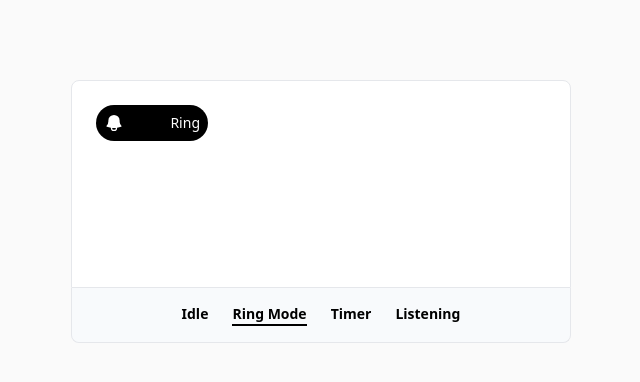
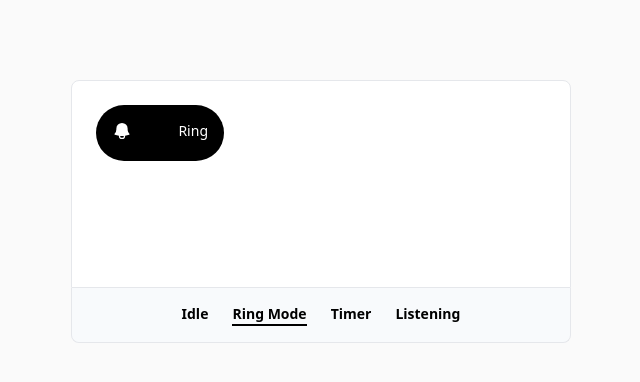
Before and after one commit to NikoSoder/dynamic-island, a React (Vite) app: page / in a window 1280 px wide. Both pictures are taken after a click on the button "Ring Mode". Shown: the top 382 px of the page, without its empty margins (319-959 px from the left). Built offline with nearby package versions, Linux system fonts and the light colour scheme.

Commit message:
Add animations when content changes

```diff
--- a/src/App.css
+++ b/src/App.css
@@ -78,3 +78,16 @@ body {
   width: 100%;
   transition: none;
 }
+
+.content-o {
+  animation: opacity-animation 1s;
+}
+
+@keyframes opacity-animation {
+  0% {
+    opacity: 0;
+  }
+  100% {
+    opacity: 1;
+  }
+}
--- a/src/App.tsx
+++ b/src/App.tsx
@@ -1,5 +1,4 @@
 import "./App.css";
-import Idle from "./components/Idle";
 import Ring from "./components/Ring";
 import { useState } from "react";
 import Timer from "./components/Timer";
@@ -15,11 +14,19 @@ const App = () => {
   return (
     <main className="mt-20 flex items-center justify-center">
       <div className="w-[500px]">
-        <div className="h-52 rounded-t-lg border bg-white p-6 transition-all">
-          {active === "Idle" && <Idle />}
-          {active === "Ring" && <Ring />}
-          {active === "Timer" && <Timer />}
-          {active === "Listening" && <Listening />}
+        <div className="h-52 rounded-t-lg border bg-white p-6">
+          <div
+            className={`h-7 w-24 rounded-[32px] bg-black p-4 text-sm text-white opacity-0 transition-all duration-300 ease-in-out ${
+              active === "Idle" ? "h-7 w-24 opacity-100" : ""
+            } ${active === "Ring" ? "h-[56px] w-32 opacity-100" : ""} ${
+              active === "Timer" ? "h-16 w-52 opacity-100" : ""
+            }${active === "Listening" ? "h-36 w-[316px] opacity-100" : ""}`}
+          >
+            {active === "Idle" && <p></p>}
+            {active === "Ring" && <Ring />}
+            {active === "Timer" && <Timer />}
+            {active === "Listening" && <Listening />}
+          </div>
         </div>
         <div className="flex justify-center gap-6 rounded-b-lg border-x border-b bg-slate-50 p-4">
           <button
--- a/src/components/Idle.tsx
+++ b/src/components/Idle.tsx
@@ -1,5 +1,9 @@
 const Idle = () => {
-  return <div className="h-7 w-24 rounded-full bg-black"></div>;
+  return (
+    <>
+      <p>idle</p>
+    </>
+  );
 };
 
 export default Idle;
--- a/src/components/Listening.tsx
+++ b/src/components/Listening.tsx
@@ -39,10 +39,9 @@ const Listening = () => {
       clear();
     }
   }, [seconds]);
-
   return (
-    <div className="flex w-[316px] flex-col gap-2 rounded-[32px] bg-black p-4 text-sm text-white">
-      <section className="flex justify-center gap-3">
+    <>
+      <section className="content-o flex justify-center gap-3">
         <div>
           <img
             src={rickPic}
@@ -56,7 +55,7 @@ const Listening = () => {
         </div>
         <ListeningSongAnimation pause={pause} />
       </section>
-      <section className="flex items-center justify-between text-slate-400">
+      <section className="content-o flex items-center justify-between text-slate-400">
         <p>
           {minutes}:{seconds >= 10 ? seconds : `0${seconds}`}
         </p>
@@ -69,7 +68,7 @@ const Listening = () => {
         </div>
         <p>3:33</p>
       </section>
-      <section className="flex justify-center gap-2">
+      <section className="content-o flex justify-center gap-2">
         <BackwardIcon className="h-7 w-7 cursor-pointer text-white" />
         {!pause ? (
           <PauseIcon
@@ -84,7 +83,7 @@ const Listening = () => {
         )}
         <ForwardIcon className="h-7 w-7 cursor-pointer text-white" />
       </section>
-    </div>
+    </>
   );
 };
 
--- a/src/components/Ring.tsx
+++ b/src/components/Ring.tsx
@@ -4,7 +4,7 @@ import { useState } from "react";
 const Ring = () => {
   const [showRing, setShowRing] = useState(true);
   return (
-    <div className="flex w-28 flex-row items-center justify-between rounded-full bg-black p-2 text-sm">
+    <div className="content-o flex items-center justify-between">
       {showRing && (
         <BellIcon
           onClick={() => setShowRing(!showRing)}
--- a/src/components/Timer.tsx
+++ b/src/components/Timer.tsx
@@ -31,9 +31,8 @@ const Timer = () => {
       clear();
     }
   }, [counter]);
-
   return (
-    <div className="text-md flex w-52 flex-row items-center justify-between rounded-full bg-black p-3">
+    <div className="content-o flex items-center justify-between">
       <div className="flex flex-row gap-1">
         <div className="cursor-pointer rounded-full bg-yellow-800 p-1 hover:bg-yellow-700">
           {!pause && (
```
Also changed, not shown: 1 other file (tests, documents, lock files or other folders).
